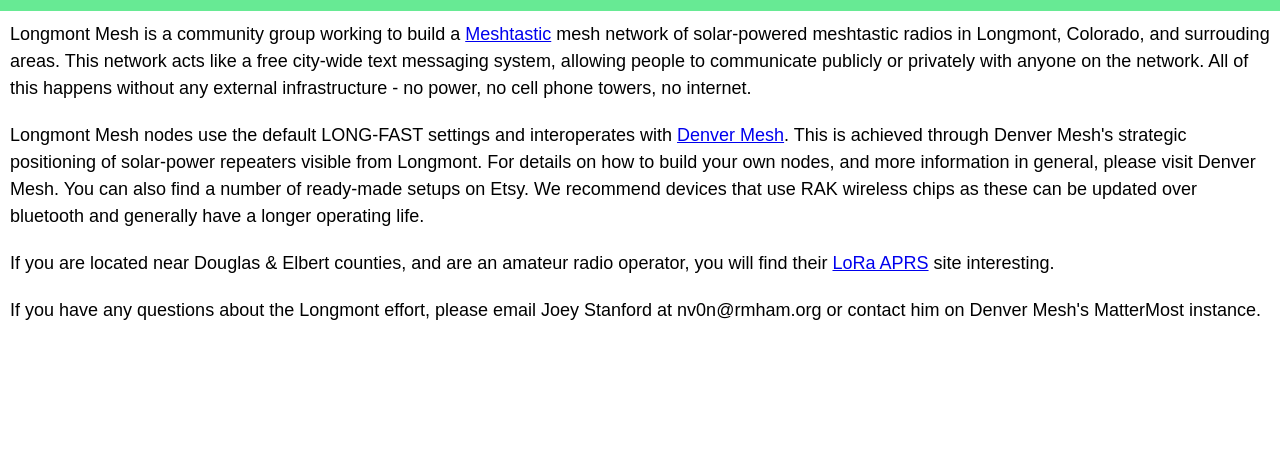
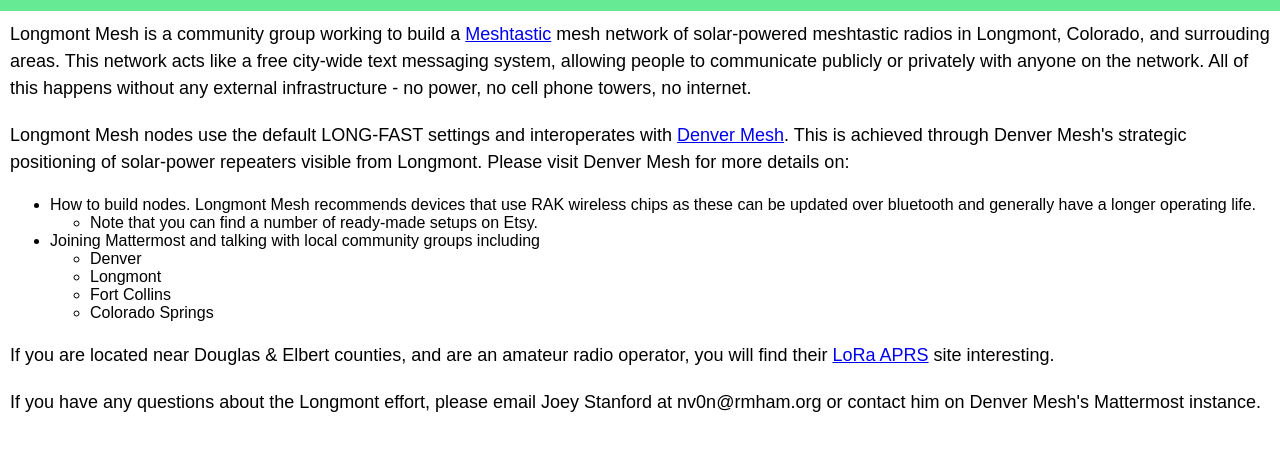
Before and after one commit to rinchen/localmesh, a plain HTML site: page index.html in a window 1280 px wide. Shown: the part 89-540 px from the top of the page. Drawn offline with Linux system fonts and the light colour scheme.

Commit message:
add more details

```diff
--- a/index.html
+++ b/index.html
@@ -37,11 +37,24 @@ Longmont Mesh is a community group working to build a <a href="https://meshtasti
 This network acts like a free city-wide text messaging system, allowing people to communicate publicly or privately with anyone on the network. All of this happens without any external infrastructure - no power, no cell phone towers, no internet.
 </p>
 <p>
-Longmont Mesh nodes use the default LONG-FAST settings and interoperates with <a href="https://denvermesh.org/">Denver Mesh</a>. This is achieved through Denver Mesh's strategic positioning of solar-power repeaters visible from Longmont. For details on how to build your own nodes, and more information in general, please visit Denver Mesh. You can also find a number of ready-made setups on Etsy. We recommend devices that use RAK wireless chips as these can be updated over bluetooth and generally have a longer operating life.
+Longmont Mesh nodes use the default LONG-FAST settings and interoperates with <a href="https://denvermesh.org/">Denver Mesh</a>. This is achieved through Denver Mesh's strategic positioning of solar-power repeaters visible from Longmont. Please visit Denver Mesh for more details on:
+<ul>
+	<li>How to build nodes. Longmont Mesh recommends devices that use RAK wireless chips as these can be updated over bluetooth and generally have a longer operating life.</li>
+	<ul>
+		<li>Note that you can find a number of ready-made setups on Etsy.</li>
+	</ul>
+	<li>Joining Mattermost and talking with local community groups including</li>
+	<ul>
+		<li>Denver</li>
+		<li>Longmont</li>
+		<li>Fort Collins</li>
+		<li>Colorado Springs</li>
+	</ul>
+</ul>
 </p>
 <p> If you are located near Douglas & Elbert counties, and are an amateur radio operator, you will find their <a href="https://aresdec.org/lora-aprs/">LoRa APRS</a> site interesting.</p>
 <p>
-If you have any questions about the Longmont effort, please email Joey Stanford at nv0n@rmham.org or contact him on Denver Mesh's MatterMost instance.
+If you have any questions about the Longmont effort, please email Joey Stanford at nv0n@rmham.org or contact him on Denver Mesh's Mattermost instance.
 </p>
 </main>
 </html>
```
